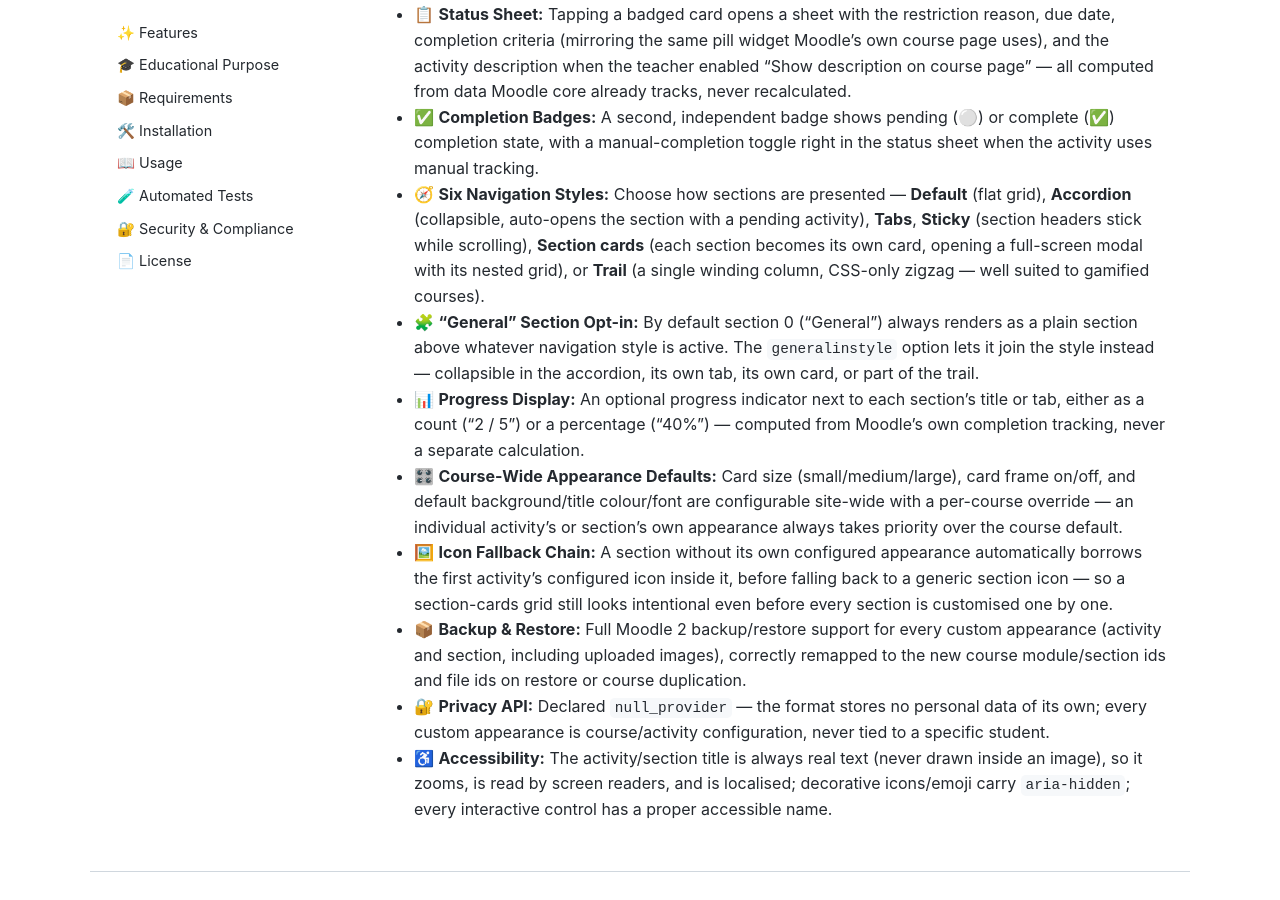
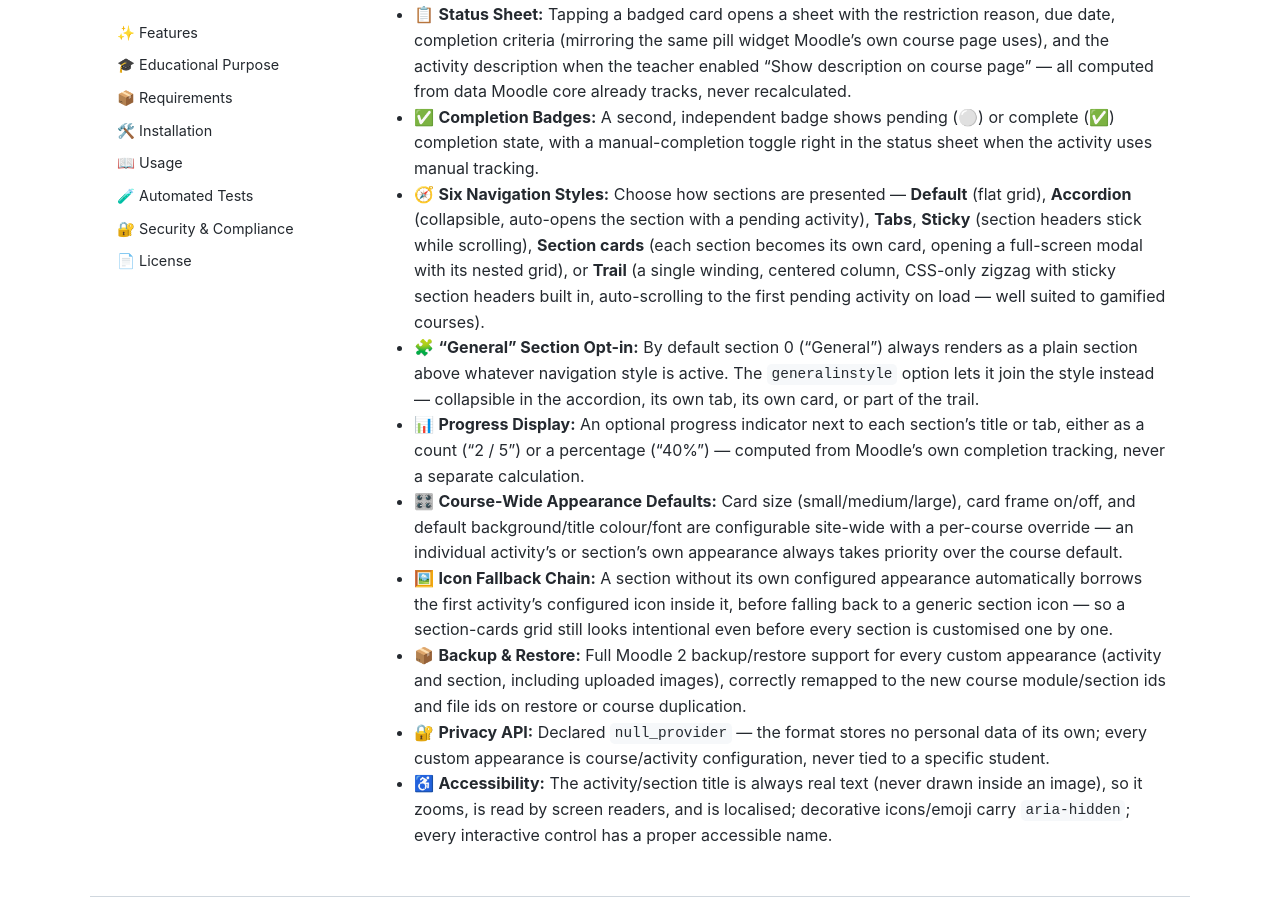
Before and after one commit to jeanlucio/moodle-format_smartcards, a Jekyll site: the page built from docs/en/features.md, in a window 1280 px wide and 900 px high, scrolled down 648 px. Built offline with Jekyll 4.4.1, drawn with Linux system fonts in a browser that asks for light colours; our own code applies the rules of GitHub Pages for plain Markdown files.

Commit message:
document the trail's sticky header/auto-scroll and fix a stale test count
features.md's trail bullet never mentioned the sticky section headers,
centering, or auto-scroll-to-pending added this session. Also fixed the
Output & Content Tests table in testing.md, stale since a prior session
added tests/output/courseformat/content/cm/controlmenu_test.php without
updating it: the file was missing its own row entirely, and the grand
total undercounted by more than just today's new test. Recounted every
file with grep -c "public function test_" rather than estimating.

```diff
--- a/docs/en/features.md
+++ b/docs/en/features.md
@@ -5,7 +5,7 @@
 * 🔒 **Native Availability Badges:** A restricted activity shows a lock badge with the exact restriction reason `core_availability` already computes; a timed activity shows a clock badge with its due date. No badge means freely accessible. Nothing is ever silently hidden — a restricted-but-visible section still appears, greyed out, with its reason shown.
 * 📋 **Status Sheet:** Tapping a badged card opens a sheet with the restriction reason, due date, completion criteria (mirroring the same pill widget Moodle's own course page uses), and the activity description when the teacher enabled "Show description on course page" — all computed from data Moodle core already tracks, never recalculated.
 * ✅ **Completion Badges:** A second, independent badge shows pending (⚪) or complete (✅) completion state, with a manual-completion toggle right in the status sheet when the activity uses manual tracking.
-* 🧭 **Six Navigation Styles:** Choose how sections are presented — **Default** (flat grid), **Accordion** (collapsible, auto-opens the section with a pending activity), **Tabs**, **Sticky** (section headers stick while scrolling), **Section cards** (each section becomes its own card, opening a full-screen modal with its nested grid), or **Trail** (a single winding column, CSS-only zigzag — well suited to gamified courses).
+* 🧭 **Six Navigation Styles:** Choose how sections are presented — **Default** (flat grid), **Accordion** (collapsible, auto-opens the section with a pending activity), **Tabs**, **Sticky** (section headers stick while scrolling), **Section cards** (each section becomes its own card, opening a full-screen modal with its nested grid), or **Trail** (a single winding, centered column, CSS-only zigzag with sticky section headers built in, auto-scrolling to the first pending activity on load — well suited to gamified courses).
 * 🧩 **"General" Section Opt-in:** By default section 0 ("General") always renders as a plain section above whatever navigation style is active. The `generalinstyle` option lets it join the style instead — collapsible in the accordion, its own tab, its own card, or part of the trail.
 * 📊 **Progress Display:** An optional progress indicator next to each section's title or tab, either as a count ("2 / 5") or a percentage ("40%") — computed from Moodle's own completion tracking, never a separate calculation.
 * 🎛️ **Course-Wide Appearance Defaults:** Card size (small/medium/large), card frame on/off, and default background/title colour/font are configurable site-wide with a per-course override — an individual activity's or section's own appearance always takes priority over the course default.
```
Also changed, not shown: docs/en/testing.md (+4 -3 lines), docs/pt/features.md (+1 -1 lines), docs/pt/testing.md (+4 -3 lines).
